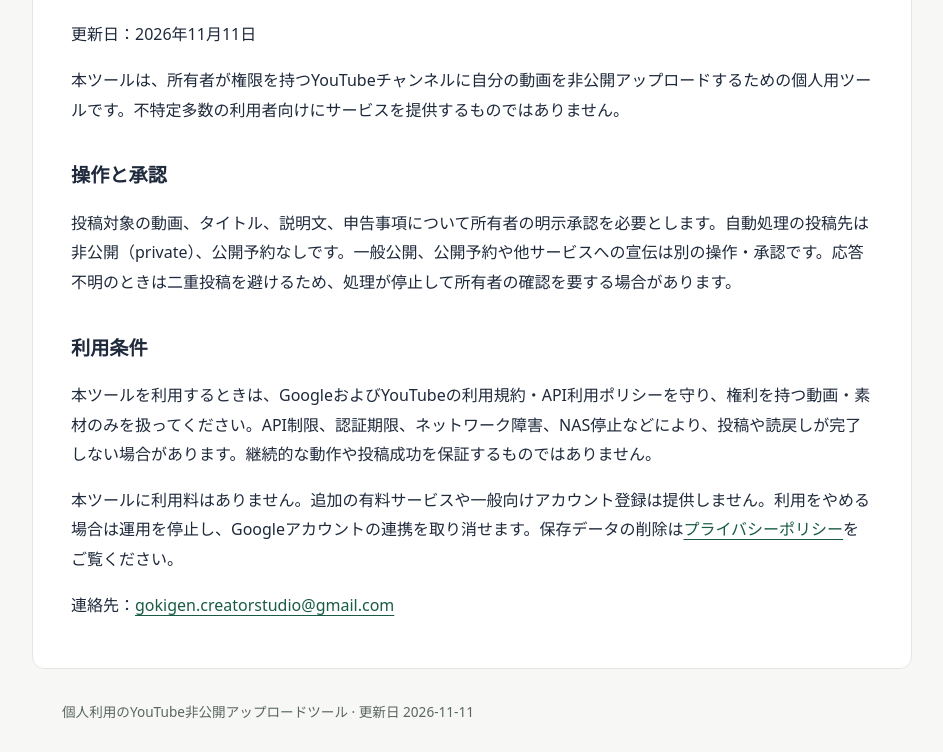
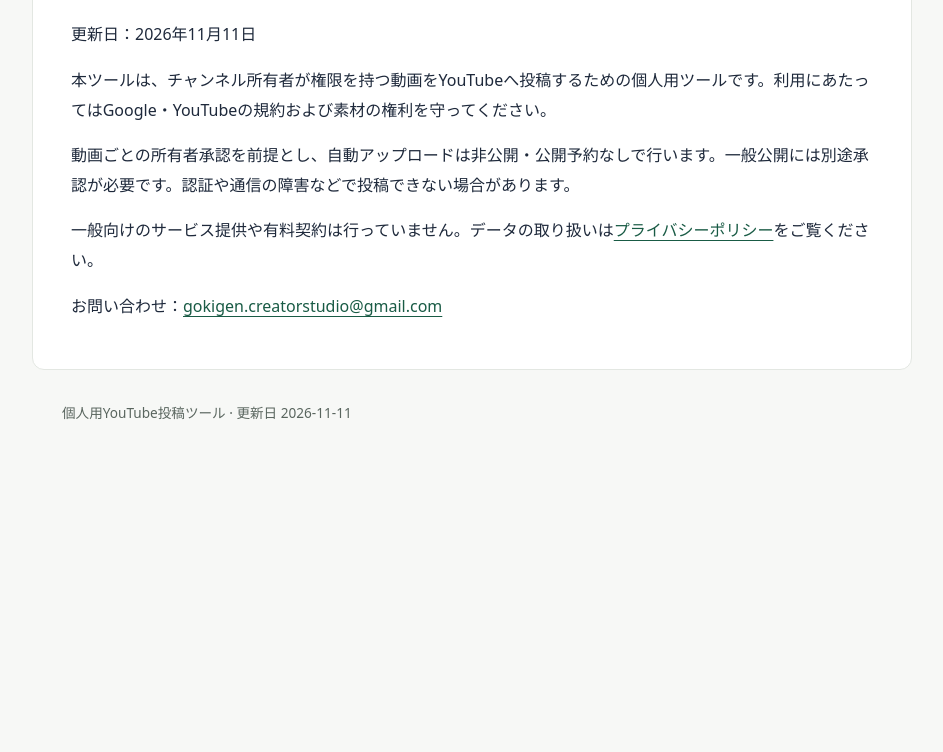
Before and after one commit to seven3com/seven3com.github.io, a plain HTML site: page youtube-publication-93/terms.html in a window 1280 px wide. Shown: the part 243-995 px from the top of the page, without its empty margins (168-1111 px from the left). After the commit the page ends 800 px from the top, so only its background shows below. Drawn offline with Linux system fonts and the light colour scheme.

Commit message:
docs(oauth): simplify terms.html without internal implementation details

```diff
--- a/youtube-publication-93/terms.html
+++ b/youtube-publication-93/terms.html
@@ -1,17 +1,14 @@
 <!doctype html>
 <html lang="ja"><head><meta charset="utf-8"><meta name="viewport" content="width=device-width,initial-scale=1">
 <title>利用規約 | YouTube Publication 93</title>
-<meta name="description" content="所有者専用YouTube非公開アップロードツールの利用条件。">
+<meta name="description" content="個人用YouTube投稿ツールの利用条件。">
 <link rel="stylesheet" href="../style.css"></head><body>
 <header><a class="brand" href="./">YouTube Publication 93</a>
 <nav aria-label="案内ページ"><a href="./">アプリについて</a><a href="privacy.html">プライバシー</a><a href="terms.html">利用規約</a></nav></header>
 <main><h1>利用規約</h1>
 <p>更新日：2026年11月11日</p>
-<p>本ツールは、所有者が権限を持つYouTubeチャンネルに自分の動画を非公開アップロードするための個人用ツールです。不特定多数の利用者向けにサービスを提供するものではありません。</p>
-<h2>操作と承認</h2>
-<p>投稿対象の動画、タイトル、説明文、申告事項について所有者の明示承認を必要とします。自動処理の投稿先は非公開（private）、公開予約なしです。一般公開、公開予約や他サービスへの宣伝は別の操作・承認です。応答不明のときは二重投稿を避けるため、処理が停止して所有者の確認を要する場合があります。</p>
-<h2>利用条件</h2>
-<p>本ツールを利用するときは、GoogleおよびYouTubeの利用規約・API利用ポリシーを守り、権利を持つ動画・素材のみを扱ってください。API制限、認証期限、ネットワーク障害、NAS停止などにより、投稿や読戻しが完了しない場合があります。継続的な動作や投稿成功を保証するものではありません。</p>
-<p>本ツールに利用料はありません。追加の有料サービスや一般向けアカウント登録は提供しません。利用をやめる場合は運用を停止し、Googleアカウントの連携を取り消せます。保存データの削除は<a href="privacy.html">プライバシーポリシー</a>をご覧ください。</p>
-<p>連絡先：<a href="mailto:gokigen.creatorstudio@gmail.com">gokigen.creatorstudio@gmail.com</a></p>
-</main><footer>個人利用のYouTube非公開アップロードツール · 更新日 2026-11-11</footer></body></html>
+<p>本ツールは、チャンネル所有者が権限を持つ動画をYouTubeへ投稿するための個人用ツールです。利用にあたってはGoogle・YouTubeの規約および素材の権利を守ってください。</p>
+<p>動画ごとの所有者承認を前提とし、自動アップロードは非公開・公開予約なしで行います。一般公開には別途承認が必要です。認証や通信の障害などで投稿できない場合があります。</p>
+<p>一般向けのサービス提供や有料契約は行っていません。データの取り扱いは<a href="privacy.html">プライバシーポリシー</a>をご覧ください。</p>
+<p>お問い合わせ：<a href="mailto:gokigen.creatorstudio@gmail.com">gokigen.creatorstudio@gmail.com</a></p></main>
+<footer>個人用YouTube投稿ツール · 更新日 2026-11-11</footer></body></html>
```
